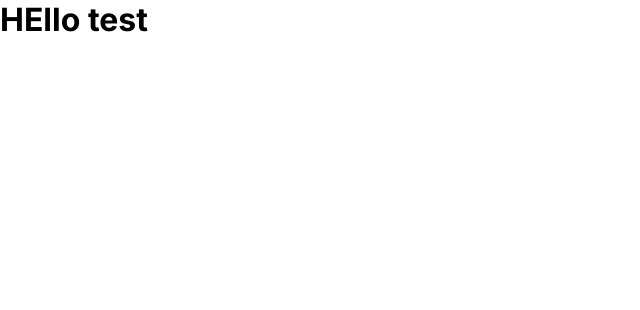
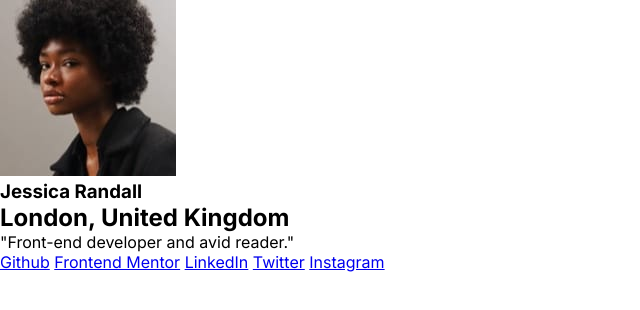
Before and after one commit to shpokas-io/Social-profile-links, a plain HTML site: page index.html in a window 1280 px wide. Shown: the whole page, without its empty margins (0-640 px from the left). Drawn offline with Linux system fonts and the light colour scheme.

Commit message:
Finished html section

```diff
--- a/index.html
+++ b/index.html
@@ -11,9 +11,25 @@
 </head>
 
 <body>
-
-  <h1>HEllo test</h1>
-
+  <section class="social-content-box">
+    <div class="author-img">
+      <img src="images/avatar-jessica.jpeg" alt="author photo">
+    </div>
+    <div class="author-name-location-text">
+      <h3 class="author-name">Jessica Randall</h3>
+      <h2 class="author-location">London, United Kingdom</h2>
+    </div>
+    <div class="description">
+      <p class="about-author-text">"Front-end developer and avid reader."</p>
+    </div>
+    <div class="button-box-container">
+      <a href="#" class="github">Github</a>
+      <a href="#" class="Frontend Mentor">Frontend Mentor</a>
+      <a href="#" class="LinkedIn">LinkedIn</a>
+      <a href="#" class="Twitter">Twitter</a>
+      <a href="#" class="Instagram">Instagram</a>
+    </div>
+  </section>
 </body>
 
 </html>
@@ -22,12 +38,12 @@
 
 
 <!--
-Jessica Randall
-London, United Kingdom
+
+
 "Front-end developer and avid reader."
 
 GitHub
 Frontend Mentor
 LinkedIn
-Twitter
-Instagram -->
+
+-->
```
Also changed, not shown: 1 other file.
